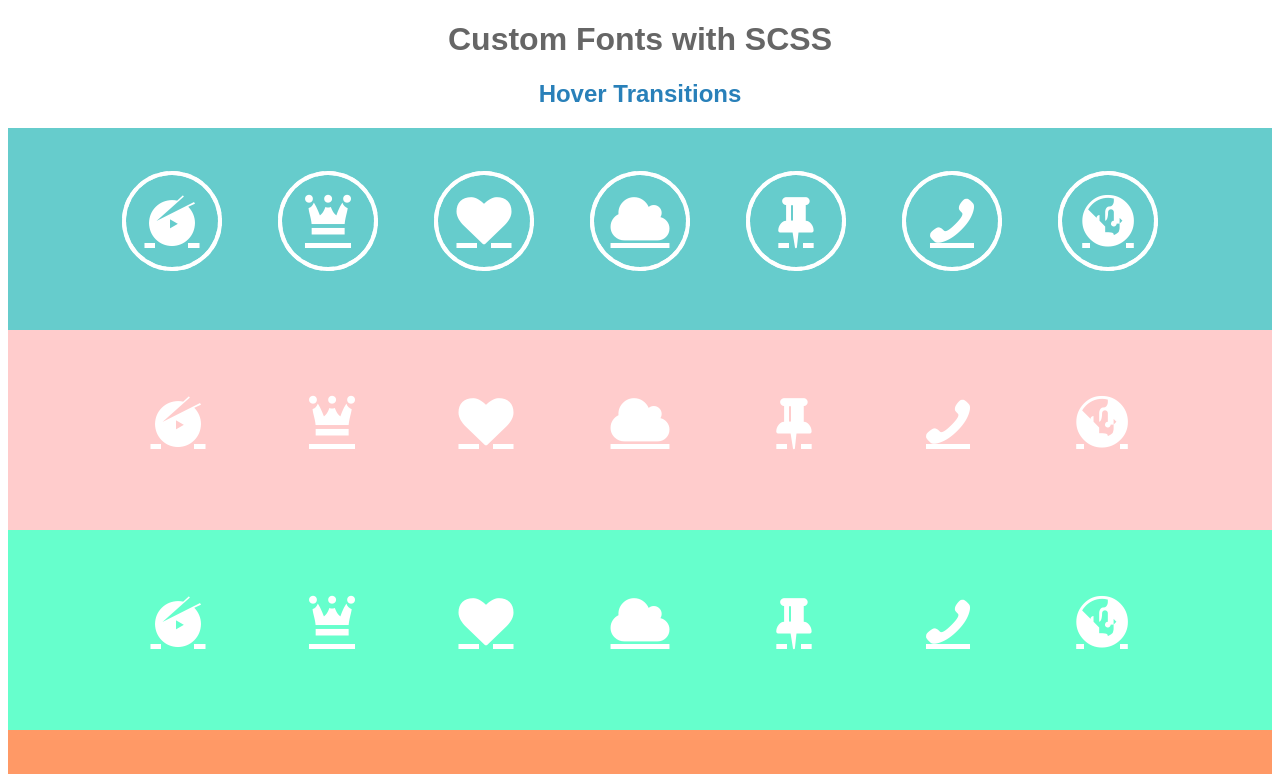
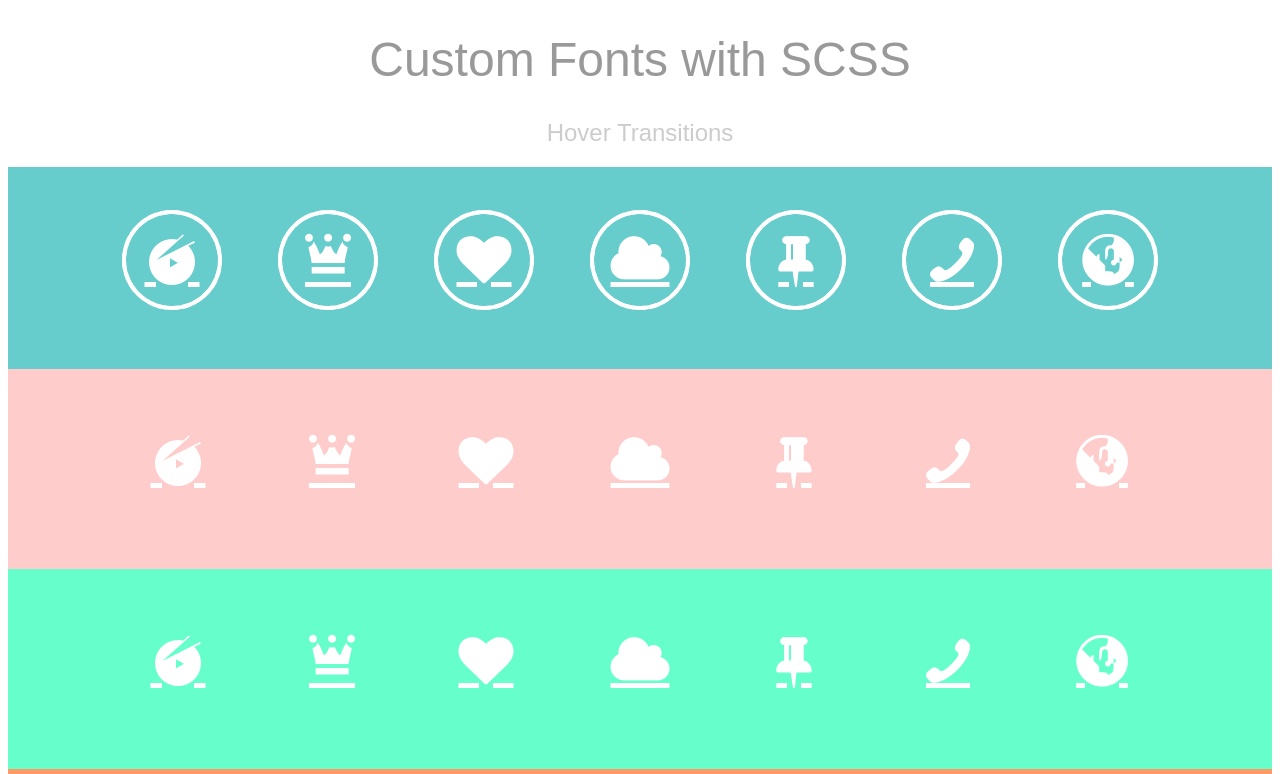
Before and after one commit to baci0008/exercise-2b-scss, a plain HTML site: page index.html in a window 1280 px wide. Shown: the top 774 px of the page. Drawn offline with Linux system fonts and the light colour scheme.

Commit message:
refactor(scss):convert from css to scss
change color for h1 and h2

```diff
--- a/scss/_base.scss
+++ b/scss/_base.scss
@@ -1,8 +1,8 @@
 /* This file contains all our variables */
 
-$primary: #3498db;
+$primary: #999;
 $primary-dark: #2980b9;
-$secondary: #aaa;
+$secondary: #CCC;
 $secondary-dark: #666;
 
 $background-one: #6CC;
--- a/scss/components/_main.scss
+++ b/scss/components/_main.scss
@@ -18,16 +18,20 @@
 
 h1 {
 	text-align: center;
-	color: $secondary-dark;
+	color: $primary;
+	font-weight: 300;
+	font-size: 3em;
 	font-family: sans-serif;
 }
 
 h2 {
 	font-size: 1.5em;
 	text-align: center;
-	color: $primary-dark;
+	color: $secondary;
+	font-weight: 200;
 	font-family: sans-serif;
 }
+
 
 .main-icon-wrap {
 	text-align: center;
```
Also changed, not shown: css/style.css.
